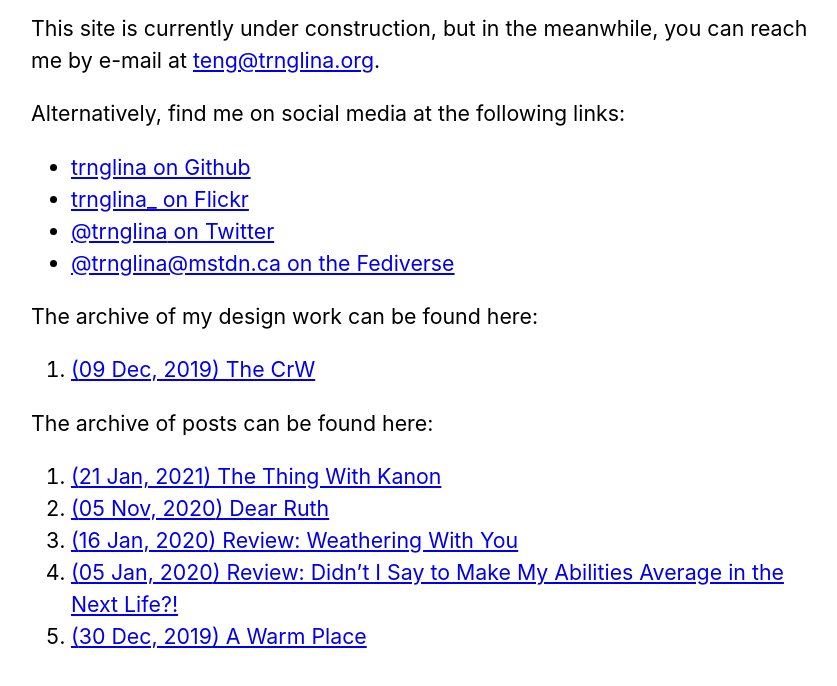
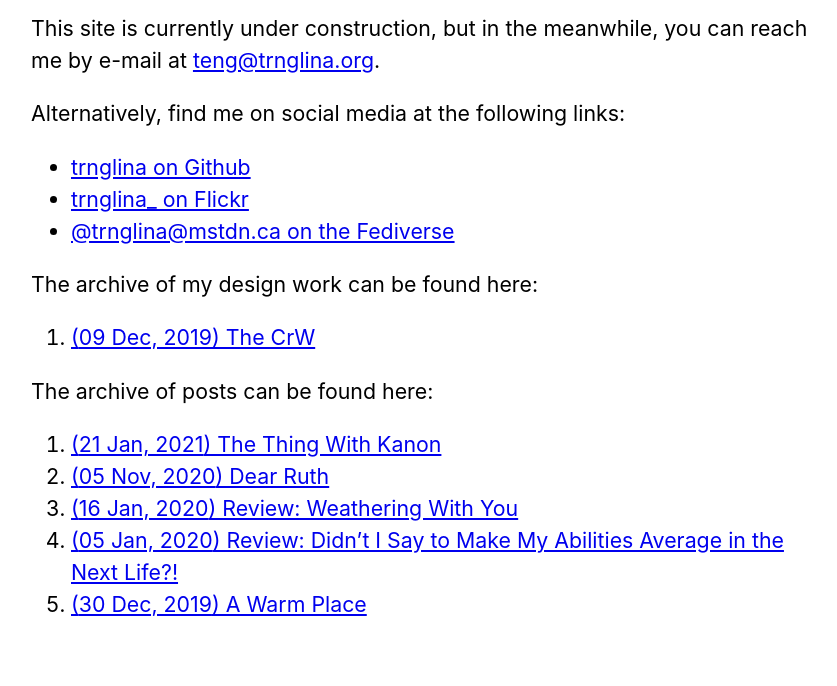
Before and after one commit to trnglina/trnglina.github.io, a plain HTML site: page index.html in a window 1280 px wide. Shown: the part 158-844 px from the top of the page, without its empty margins (209-1046 px from the left). Drawn offline with Linux system fonts and the light colour scheme.

Commit message:
Update index.html

```diff
--- a/index.html
+++ b/index.html
@@ -53,15 +53,6 @@
       </li>
       <li>
         <a
-          href="https://twitter.com/trnglina"
-          target="_blank"
-          rel="noopener noreferrer"
-          ><span class="citation" data-cites="trnglina">@trnglina</span> on
-          Twitter</a
-        >
-      </li>
-      <li>
-        <a
            href="https://mstdn.ca/@trnglina"
            target="_blank"
            rel="me noopener noreferrer"
```
